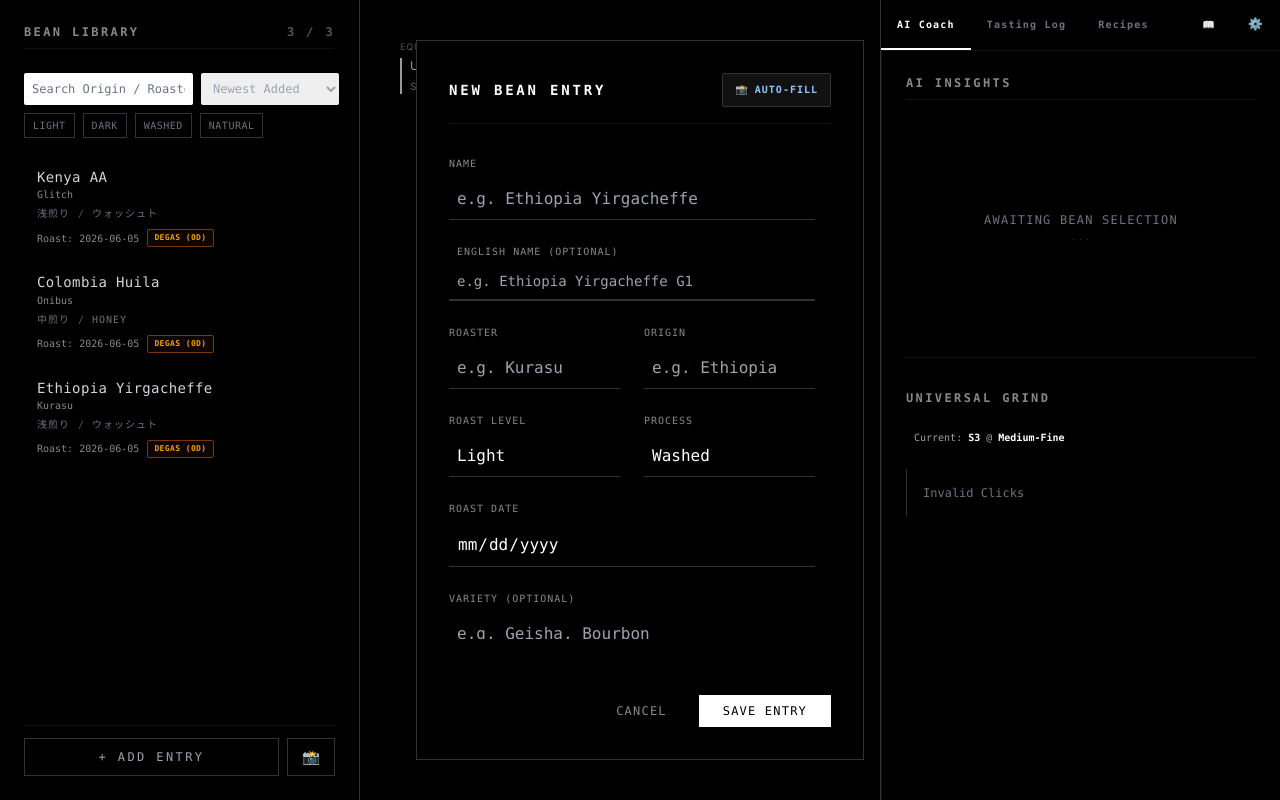
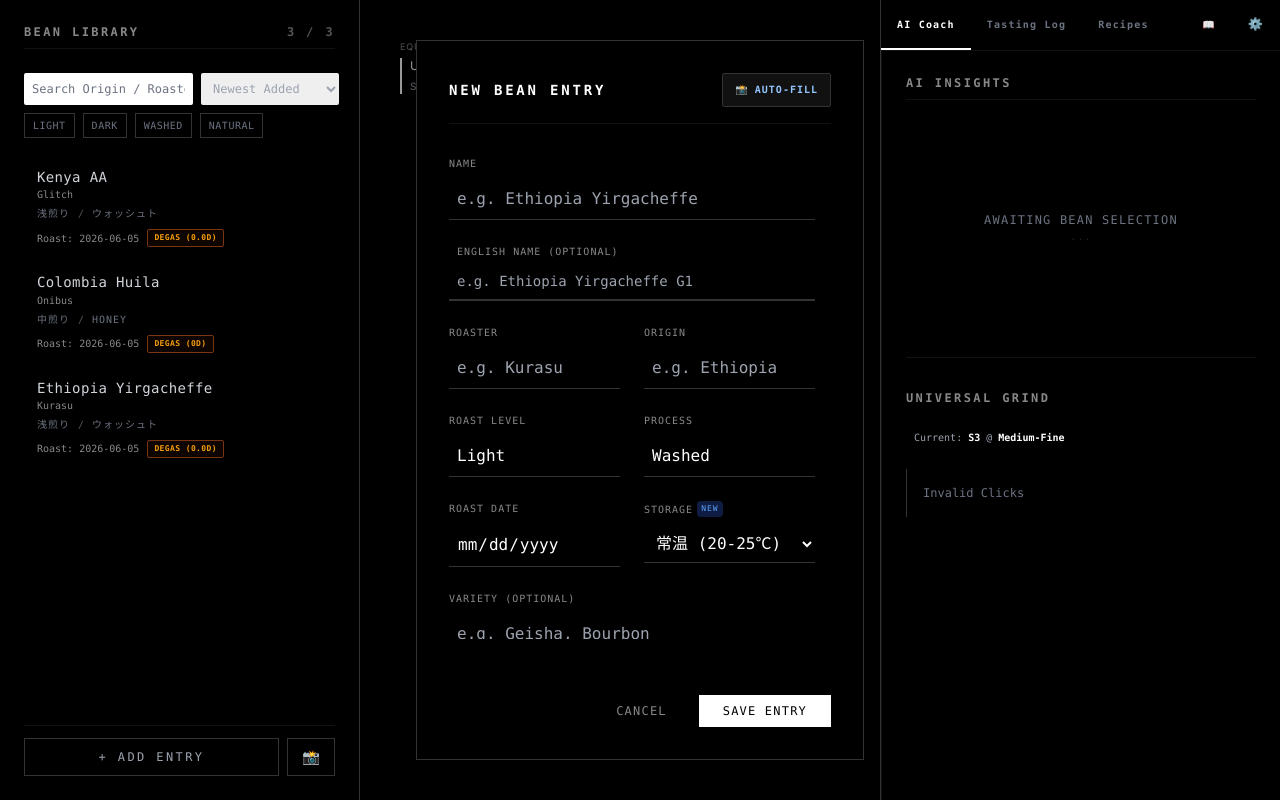
Before and after one commit to fyfonendmdeggggqgendmddxey-ux/kugcc-coffee-lab, a Next.js app: page / in a window 1280 px wide. Both pictures are taken after a click on the button "+ ADD ENTRY". Built offline with nearby package versions, Linux system fonts and the light colour scheme.

Commit message:
Implement high-precision aging with storage temperature

```diff
--- a/components/features/AICoach.tsx
+++ b/components/features/AICoach.tsx
@@ -9,7 +9,7 @@ interface AICoachProps {
 
 export default function AICoach({ bean, recipe }: AICoachProps) {
     const adjustments = bean
-        ? getAgingAdjustments(new Date(bean.roastDate), bean.roastLevel)
+        ? getAgingAdjustments(new Date(bean.roastDate), bean.roastLevel, bean.storageLocation)
         : null;
 
     return (
--- a/components/features/BeanEntryModal.tsx
+++ b/components/features/BeanEntryModal.tsx
@@ -314,6 +314,7 @@ export default function BeanEntryModal({
                         </div>
                     </div>
 
+                    <div className="grid grid-cols-2 gap-6">
                         <div className="flex flex-col gap-2">
                             <label className="text-[10px] uppercase text-gray-500 tracking-widest">Roast Date</label>
                             <input
@@ -323,6 +324,24 @@ export default function BeanEntryModal({
                                 onChange={handleChange}
                                 className="bg-transparent border-b border-gray-800 text-white p-2 focus:border-white focus:outline-none block w-full"
                             />
+                        </div>
+                        <div className="flex flex-col gap-2">
+                            <label className="text-[10px] uppercase text-gray-500 tracking-widest flex items-center gap-1">
+                                Storage
+                                <span className="bg-blue-900/50 text-blue-400 text-[8px] px-1 py-0.5 rounded">NEW</span>
+                            </label>
+                            <select
+                                name="storageLocation"
+                                value={formData.storageLocation || 'Room'}
+                                onChange={handleChange}
+                                className="bg-transparent border-b border-gray-800 text-white p-2 focus:border-white focus:outline-none transition-colors"
+                            >
+                                <option value="Room" className="bg-gray-900">常温 (20-25℃)</option>
+                                <option value="HighTemp" className="bg-gray-900">夏場/高温 (&gt;30℃)</option>
+                                <option value="Fridge" className="bg-gray-900">冷蔵庫 (4℃)</option>
+                                <option value="Freezer" className="bg-gray-900">冷凍庫 (-18℃)</option>
+                            </select>
+                        </div>
                     </div>
 
                     <div className="flex flex-col gap-2">
--- a/components/features/BeanLibrary.tsx
+++ b/components/features/BeanLibrary.tsx
@@ -255,44 +255,63 @@ export default function BeanLibrary({ onSelect, selectedId }: BeanLibraryProps)
             const todayDateOnly = new Date(now.getFullYear(), now.getMonth(), now.getDate());
 
             const diffTime = todayDateOnly.getTime() - roastDateOnly.getTime();
-            const diffDays = Math.floor(diffTime / (1000 * 60 * 60 * 24));
-            if (isNaN(diffDays)) return null;
+            const physicalDays = Math.floor(diffTime / (1000 * 60 * 60 * 24));
+            if (isNaN(physicalDays)) return null;
+
+            // Compute effective aging days based on storage and roast level
+            let multiplier = 1.0;
+            if (bean.roastLevel === 'Light') multiplier *= 0.8;
+            else if (bean.roastLevel === 'Dark') multiplier *= 1.2;
+
+            if (bean.storageLocation === 'HighTemp') multiplier *= 1.5;
+            else if (bean.storageLocation === 'Fridge') multiplier *= 0.2;
+            else if (bean.storageLocation === 'Freezer') multiplier *= 0.05;
+
+            const effectiveDays = physicalDays * multiplier;
+            const isModified = multiplier !== 1.0;
+            const displayDays = isModified ? effectiveDays.toFixed(1) : physicalDays.toString();
+
+            const diffDays = effectiveDays;
 
             const degasEnd = bean.shopRecommendedDays ?? bean.idealAgingDays ?? 4;
             const peakEnd = degasEnd + 10;
             const goodEnd = peakEnd + 16;
 
+            const tooltipTitle = isModified
+                ? `Physical: ${physicalDays}d, Multiplier: x${multiplier.toFixed(2)}`
+                : '';
+
             if (diffDays < 0) {
                 return (
-                    <span className="ml-2 px-1.5 py-0.5 text-[8px] tracking-wider uppercase border border-purple-900 bg-purple-950/20 text-purple-400 font-bold rounded-sm">
+                    <span title={tooltipTitle} className="ml-2 px-1.5 py-0.5 text-[8px] tracking-wider uppercase border border-purple-900 bg-purple-950/20 text-purple-400 font-bold rounded-sm">
                         Future
                     </span>
                 );
             }
             if (diffDays <= degasEnd) {
                 return (
-                    <span className="ml-2 px-1.5 py-0.5 text-[8px] tracking-wider uppercase border border-amber-900 bg-amber-950/20 text-amber-500 font-bold rounded-sm">
-                        Degas ({diffDays}d)
+                    <span title={tooltipTitle} className="ml-2 px-1.5 py-0.5 text-[8px] tracking-wider uppercase border border-amber-900 bg-amber-950/20 text-amber-500 font-bold rounded-sm">
+                        Degas ({displayDays}d)
                     </span>
                 );
             }
             if (diffDays <= peakEnd) {
                 return (
-                    <span className="ml-2 px-1.5 py-0.5 text-[8px] tracking-wider uppercase border border-emerald-900 bg-emerald-950/20 text-emerald-400 font-bold rounded-sm animate-pulse">
-                        Peak ({diffDays}d)
+                    <span title={tooltipTitle} className="ml-2 px-1.5 py-0.5 text-[8px] tracking-wider uppercase border border-emerald-900 bg-emerald-950/20 text-emerald-400 font-bold rounded-sm animate-pulse">
+                        Peak ({displayDays}d)
                     </span>
                 );
             }
             if (diffDays <= goodEnd) {
                 return (
-                    <span className="ml-2 px-1.5 py-0.5 text-[8px] tracking-wider uppercase border border-sky-900 bg-sky-950/20 text-sky-400 font-bold rounded-sm">
-                        Good ({diffDays}d)
+                    <span title={tooltipTitle} className="ml-2 px-1.5 py-0.5 text-[8px] tracking-wider uppercase border border-sky-900 bg-sky-950/20 text-sky-400 font-bold rounded-sm">
+                        Good ({displayDays}d)
                     </span>
                 );
             }
             return (
-                <span className="ml-2 px-1.5 py-0.5 text-[8px] tracking-wider uppercase border border-gray-800 bg-gray-900/40 text-gray-500 rounded-sm">
-                    Aged ({diffDays}d)
+                <span title={tooltipTitle} className="ml-2 px-1.5 py-0.5 text-[8px] tracking-wider uppercase border border-gray-800 bg-gray-900/40 text-gray-500 rounded-sm">
+                    Aged ({displayDays}d)
                 </span>
             );
         } catch (e) {
--- a/utils/coffee-math.ts
+++ b/utils/coffee-math.ts
@@ -28,12 +28,21 @@ export function calculateStepWater(totalWater: number, percentage: number): numb
  * Calculates aging adjustments based on days since roast and roast level.
  * Implements Scientific Aging Matrix.
  */
-export function getAgingAdjustments(roastDate: Date, roastLevel: string = 'Medium'): BrewingAdjustments {
+export function getAgingAdjustments(roastDate: Date, roastLevel: string = 'Medium', storageLocation: string = 'Room'): BrewingAdjustments {
   const today = new Date();
   const oneDay = 1000 * 60 * 60 * 24;
-  const daysSinceRoast = Math.floor(
-    (today.getTime() - roastDate.getTime()) / oneDay
-  );
+  const physicalDays = Math.floor((today.getTime() - roastDate.getTime()) / oneDay);
+
+  let multiplier = 1.0;
+  if (roastLevel === 'Light' || roastLevel === '浅煎り') multiplier *= 0.8;
+  else if (roastLevel === 'Dark' || roastLevel === '深煎り') multiplier *= 1.2;
+
+  if (storageLocation === 'HighTemp') multiplier *= 1.5;
+  else if (storageLocation === 'Fridge') multiplier *= 0.2;
+  else if (storageLocation === 'Freezer') multiplier *= 0.05;
+
+  const effectiveDaysRaw = physicalDays * multiplier;
+  const daysSinceRoast = Math.floor(effectiveDaysRaw); // Use floored effective days for the matrix
 
   let adjustments: BrewingAdjustments = {
     bloomTimeAdjustment: 0,
@@ -42,46 +51,48 @@ export function getAgingAdjustments(roastDate: Date, roastLevel: string = 'Mediu
   };
 
   const level = roastLevel.toLowerCase();
+  const storageText = multiplier !== 1.0 ? ` (実質${daysSinceRoast}日相当)` : ``;
 
-  // Matrix Logic
+  // Matrix Logic based on EFFECTIVE days
   if (level === 'light' || level === '浅煎り') {
     if (daysSinceRoast <= 10) {
-      // Light Fresh (0-10d)
       adjustments.bloomTimeAdjustment = 20;
-      adjustments.advice = `[Light/Fresh] ガス放出過多（${daysSinceRoast}日）。蒸らしを+20秒延長し、十分な脱ガスを行います。`;
+      adjustments.advice = `[Light/Fresh] ガス放出過多${storageText}。蒸らしを+20秒延長し、十分な脱ガスを行います。`;
     } else if (daysSinceRoast >= 26) {
-      // Light Late (26d+)
       adjustments.tempAdjustment = 2;
-      adjustments.advice = `[Light/Aged] 酸化リスク（${daysSinceRoast}日）。湯温を+2°C上げ、抽出効率を高めます。`;
+      adjustments.advice = `[Light/Aged] 酸化リスク${storageText}。湯温を+2°C上げ、抽出効率を高めます。`;
     } else {
-      adjustments.advice = `[Light/Peak] 飲み頃です（${daysSinceRoast}日）。標準レシピでフレーバーを最大化できます。`;
+      adjustments.advice = `[Light/Peak] 飲み頃です${storageText}。標準レシピでフレーバーを最大化できます。`;
     }
   } else if (level === 'dark' || level === '深煎り') {
     if (daysSinceRoast <= 3) {
-      // Dark Fresh (0-3d)
       adjustments.bloomTimeAdjustment = 10;
       adjustments.tempAdjustment = -3;
-      adjustments.advice = `[Dark/Fresh] 極めてガスが多い状態（${daysSinceRoast}日）。蒸らし+10秒、湯温-3°Cで刺激味を抑制します。`;
+      adjustments.advice = `[Dark/Fresh] 極めてガスが多い状態${storageText}。蒸らし+10秒、湯温-3°Cで刺激味を抑制します。`;
     } else if (daysSinceRoast >= 15) {
-      // Dark Late (15d+)
       adjustments.tempAdjustment = 2;
-      adjustments.advice = `[Dark/Aged] 酸化リスク（${daysSinceRoast}日）。湯温+2°Cでボディ感を補強します。`;
+      adjustments.advice = `[Dark/Aged] 酸化リスク${storageText}。湯温+2°Cでボディ感を補強します。`;
     } else {
-      adjustments.advice = `[Dark/Peak] 飲み頃です（${daysSinceRoast}日）。標準レシピでコクと甘みを楽しめます。`;
+      adjustments.advice = `[Dark/Peak] 飲み頃です${storageText}。標準レシピでコクと甘みを楽しめます。`;
     }
   } else {
     // Medium (Default)
     if (daysSinceRoast <= 6) {
-      // Medium Fresh (0-6d)
       adjustments.bloomTimeAdjustment = 15;
-      adjustments.advice = `[Medium/Fresh] ガス放出過多（${daysSinceRoast}日）。蒸らしを+15秒延長します。`;
+      adjustments.advice = `[Medium/Fresh] ガス放出過多${storageText}。蒸らしを+15秒延長します。`;
     } else if (daysSinceRoast >= 22) {
-      // Medium Late (22d+)
       adjustments.tempAdjustment = 2;
-      adjustments.advice = `[Medium/Aged] 酸化リスク（${daysSinceRoast}日）。湯温+2°Cで抽出効率を改善します。`;
+      adjustments.advice = `[Medium/Aged] 酸化リスク${storageText}。湯温+2°Cで抽出効率を改善します。`;
     } else {
-      adjustments.advice = `[Medium/Peak] 飲み頃です（${daysSinceRoast}日）。バランスの良い標準レシピが最適です。`;
+      adjustments.advice = `[Medium/Peak] 飲み頃です${storageText}。バランスの良い標準レシピが最適です。`;
     }
+  }
+
+  // Inject specific freezer advice
+  if (storageLocation === 'Freezer') {
+      adjustments.advice += " 冷凍保存されているため、エイジング進行がストップしています。";
+  } else if (storageLocation === 'HighTemp') {
+      adjustments.advice += " 高温環境のため、エイジング（劣化）が非常に早く進行しています。";
   }
 
   return adjustments;
--- a/utils/types.ts
+++ b/utils/types.ts
@@ -36,7 +36,7 @@ export type Bean = {
     recipes?: Recipe[]; // New: List of saved recipes
     idealAgingDays?: number; // Optional: Theoretical ideal aging days
     shopRecommendedDays?: number; // Optional: Shop's recommended aging days
-    storageLocation?: string; // Optional: Storage location (e.g., Freezer, Wine Cellar)
+    storageLocation?: 'Room' | 'HighTemp' | 'Fridge' | 'Freezer'; // Optional: Storage location
     flavorTags?: string[]; // Optional: Flavor profile tags
 };
 
```
Lines whose indentation alone changed are shown as unchanged.
